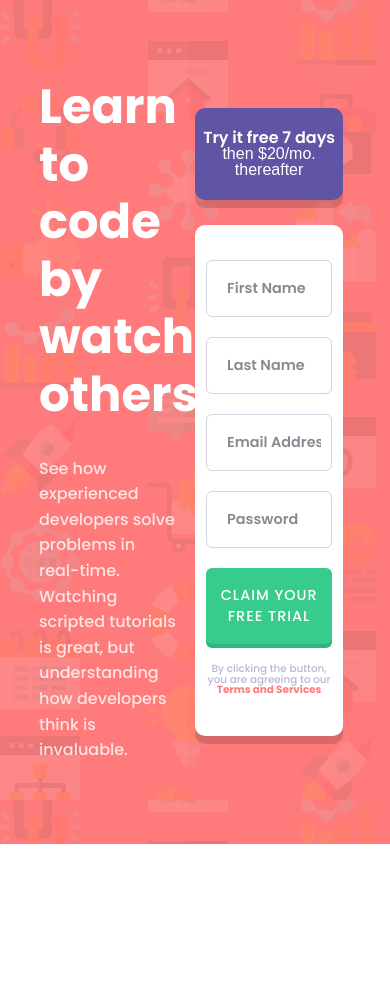
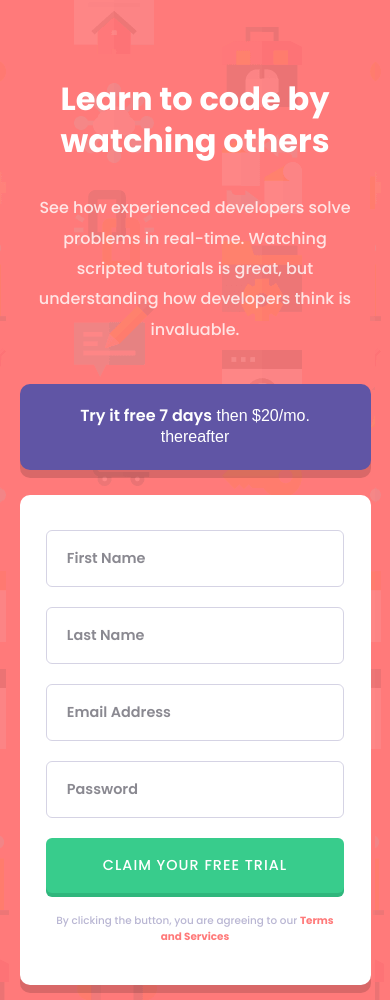
Before and after one commit to Zachcos/FeMentor-IntroComponentWithSignupForm, a plain HTML site: page index.html in a window 390 px wide. Shown: the top 1000 px of the page. Before the commit the page ends 844 px from the top, so only its background shows below. Drawn offline with Linux system fonts and the light colour scheme.

Commit message:
Add mobile styles

```diff
--- a/scss/styles.scss
+++ b/scss/styles.scss
@@ -183,3 +183,47 @@ body {
     }
   }
 }
+
+@media screen and (max-width: 850px) {
+  .full-wrap {
+    background: url("/images/bg-intro-mobile.png"), $red;
+    flex-direction: column;
+    height: 100%;
+    overflow: visible;
+    padding-bottom: 10%;
+  }
+
+  .hero,
+  .cards {
+    display: flex;
+    width: 95%;
+  }
+
+  .hero {
+    margin: 0 auto;
+    padding: 20% 5% 10%;
+    text-align: center;
+    &__title {
+      font-size: 2rem;
+      line-height: 2.6rem;
+    }
+    &__copy {
+      line-height: 1.9rem;
+    }
+  }
+
+  .cards {
+    padding: 0;
+    width: 90%;
+    margin: 0 auto;
+    &__featured {
+      padding: 22px 10%;
+      line-height: 1.3rem;
+    }
+    &__form {
+      &__terms {
+        line-height: 1rem;
+      }
+    }
+  }
+}
```
Also changed, not shown: css/styles.css, 1 other file.
